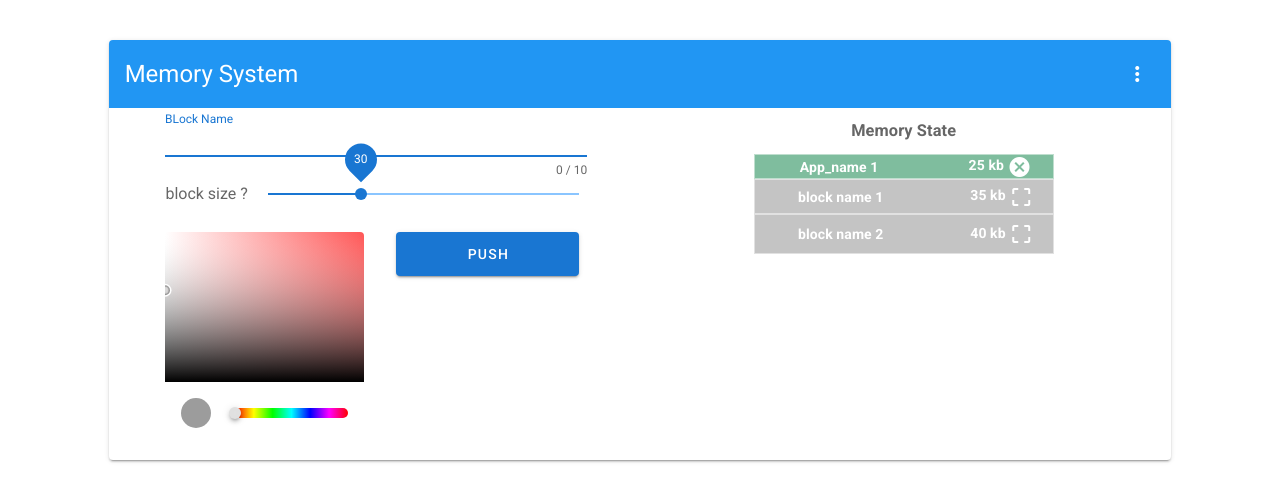
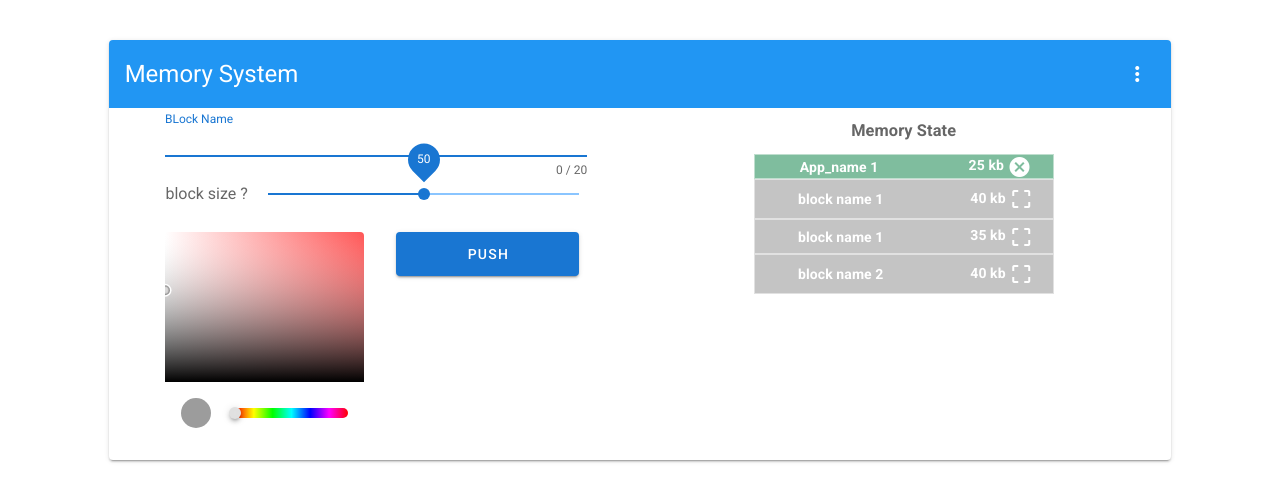
Before and after one commit to Allan-Sanchez/memory-sistem, a Vue app: page / in a window 1280 px wide. Both pictures are taken after a click on the button "BLANK BLOCK". Shown: the top 502 px of the page. Built offline with nearby package versions, Linux system fonts and the light colour scheme.

Commit message:
automatic width in blocks for small ranges

```diff
--- a/src/components/blockmemory.vue
+++ b/src/components/blockmemory.vue
@@ -2,17 +2,22 @@
     <div class="d-flex flex-column">
         <div :style="item.background" class=" bloque-memory d-flex justify-space-around align-center mx-auto"
             v-for="(item, index) in $store.state.blockMemory" :key="index">
+
+            <template v-if="item.sizeValue > 0">
+
                 <span v-if="item.nameApp === ''"
                     class="white--text d-block my-1 font-weight-bold">
                     {{ item.name }}
                 </span>
+
                 <span v-if="item.name === ''"
                     class="white--text d-block my-1 font-weight-bold">
                     {{ item.nameApp }}
                 </span>
                 <span class="white--text d-block my-1 font-weight-bold">{{ item.size }}
-                <v-icon left class="mr-n6 btn-memory">{{ item.icon }}</v-icon>
+                    <v-icon left class="mr-n6 btn-memory" @click="alertFirst()">{{ item.icon }}</v-icon>
                 </span>
+            </template>
 
         </div>
 
@@ -24,6 +29,15 @@ export default {
     data: ()=>({
 
     }),
+    methods: {
+        alertFirst(){
+           var data = this.$store.getters.arraySize;
+        //    console.log(data);
+           data.forEach(item => {
+               console.log(item);
+           });
+        }
+    },
 
 
 }
--- a/src/components/formsystem.vue
+++ b/src/components/formsystem.vue
@@ -10,7 +10,7 @@
                 <v-form ref="form" v-model="valid" lazy-validation>
                     <v-text-field
                         v-model="name"
-                        :counter="10" :rules="nameRules"
+                        :counter="20" :rules="nameRules"
                         label="BLock Name" autofocus required>
                     </v-text-field>
 
@@ -38,7 +38,7 @@
 
                     <v-text-field
                         v-model="nameApp" autofocus
-                        :counter="10" :rules="nameRules"
+                        :counter="20" :rules="nameRules"
                         label="App name" required>
                     </v-text-field>
                     <v-slider
@@ -79,12 +79,12 @@ export default {
             nameApp: '',
             nameRules: [
               v => !!v || 'Name is required',
-              v => (v && v.length <= 10) || 'Name must be less than 10 characters',
+              v => (v && v.length <= 20) || 'Name must be less than 10 characters',
             ],
             // input range
-            value: 30,
+            value: 50,
             rules: [
-              v => v <= 80 || 'block too large, please choose a smaller range',
+              v => v <= 99 || 'block too large, please choose a smaller range',
               v => v >= 25 || 'block too smal, please choose a biger range',
             ],
             btnMemory:true,
@@ -146,6 +146,10 @@ export default {
              }
              this.icon = 'mdi-close-circle';
 
+             if (this.value < 20) {
+                 dataBackground.height = "20px";
+             }
+
             var data = {
                 name : this.name,
                 nameApp : this.nameApp,
@@ -173,6 +177,7 @@ export default {
             this.name = '',
             this.nameApp = ''
             this.value = 30,
+            this.hex = "#9c9c9c";
             this.icon = 'mdi-crop-free'
 
         }
--- a/src/store/main.js
+++ b/src/store/main.js
@@ -15,6 +15,17 @@ export default new Vuex.Store({
                 background :{
                     backgroundColor:"#7fbd9e",
                     height :"25px"
+                    }
+            },
+            {
+                name : 'block name 1',
+                nameApp: '',
+                size : '40 kb',
+                sizeValue : 40,
+                icon : 'mdi-crop-free',
+                background :{
+                    backgroundColor:"#c4c4c4",
+                    height :"40px"
                     }
             },
             {
@@ -42,6 +53,9 @@ export default new Vuex.Store({
         ],
     },
     getters:{
+        arraySize: state => {
+            return state.blockMemory.map(size => size);
+          }
 
     },
     mutations:{
@@ -52,18 +66,17 @@ export default new Vuex.Store({
         fistSet(state,data){
             var dataTest = true;
 
-             var range = state.blockMemory.length;
-             console.log(range);
-
             state.blockMemory.forEach((item,index) => {
-
-                console.log(`${item.sizeValue} index ${index}`);
 
                 if (item.sizeValue >= data.sizeValue && dataTest && item.nameApp  === '') {
 
                      var sizeData = item.sizeValue - data.sizeValue;
                      var sizeText = `${sizeData}kb`;
                      var sizeHeight = `${sizeData}px`;
+
+                     if (sizeData <= 20 &&  sizeData > 0 ) {
+                         sizeHeight ='20px';
+                     }
 
                      var newData ={
                         name : item.name,
@@ -79,18 +92,10 @@ export default new Vuex.Store({
 
                      state.blockMemory.splice(index,1,data,newData);
 
-
-                    // console.log(newData);
-                    // console.log(item);
-
-                    // console.log(`aqui toca ${item.sizeValue} => ${data.sizeValue}`);
                     dataTest = false;
-                    // console.log(`dataTest es igual a ${item.sizeValue} =>  ${dataTest}`);
                 }
             });
-            // console.log(state.blockMemory);
-            // console.log(data.sizeValue);
-            // state.blockMemory.push(data);
+
         },
         lastSet(){
 
```
Lines whose indentation alone changed are shown as unchanged.
